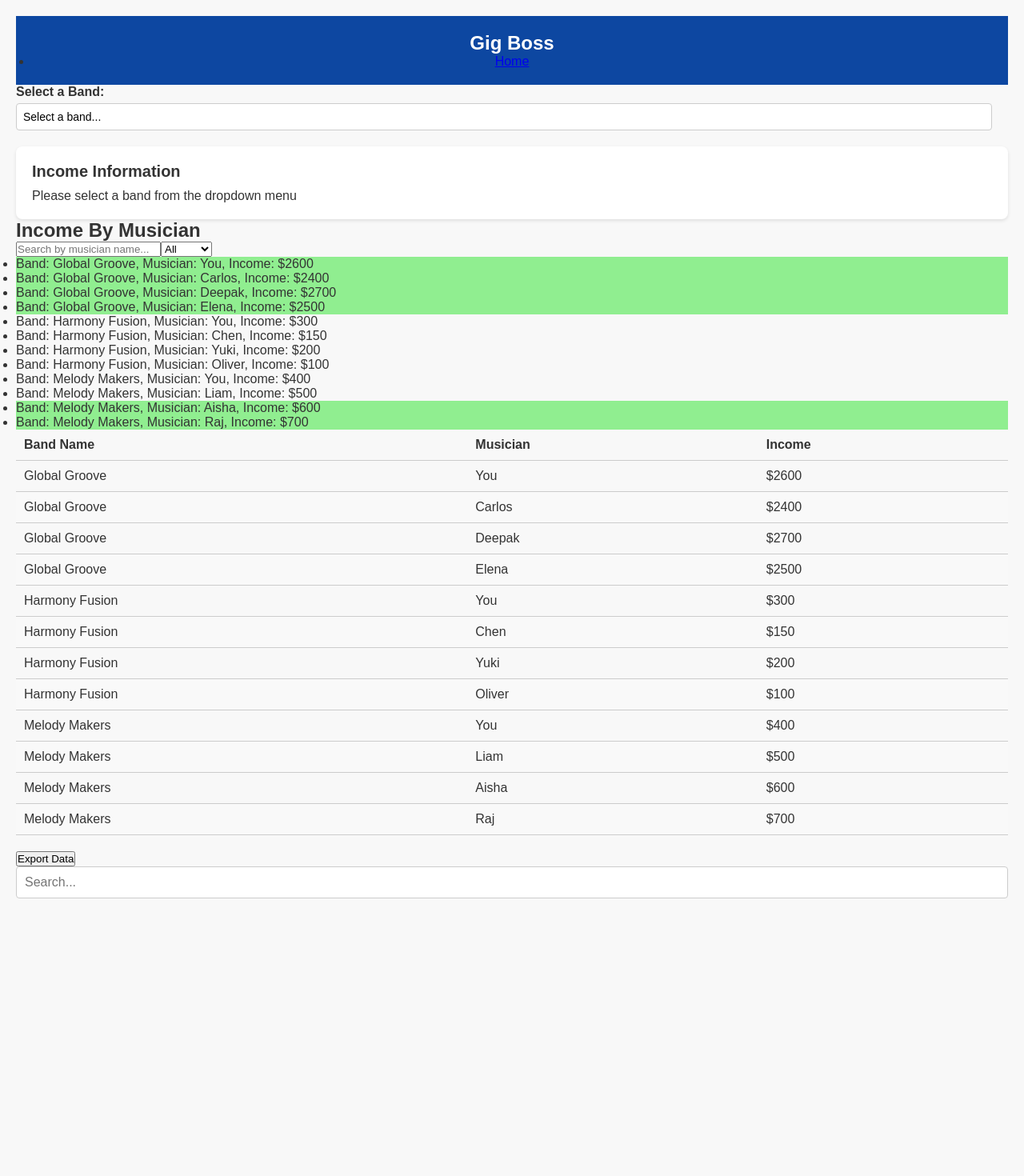
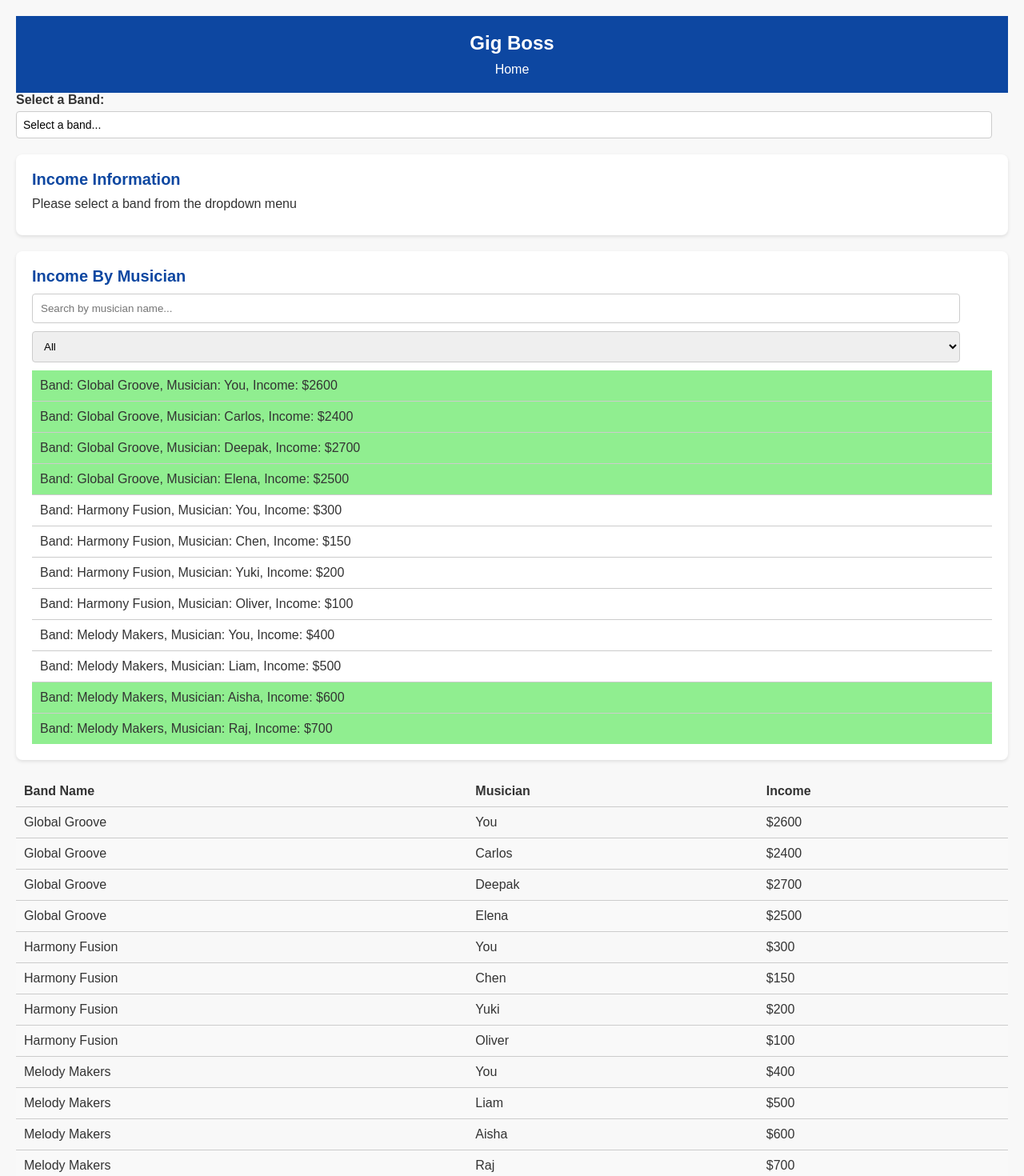
Before and after one commit to KarrarQ/gig-boss-interview, a React (Create React App) app: page / in a window 1280 px wide. Shown: the top 1470 px of the page at 80% size. Before the commit the page ends 1163 px from the top, so only its background shows below. Built offline with nearby package versions, Linux system fonts and the light colour scheme.

Commit message:
Added css styling to all components

```diff
--- a/src/components/ExportDataButton/ExportDataButton.css
+++ b/src/components/ExportDataButton/ExportDataButton.css
@@ -0,0 +1,18 @@
+  .export-data-button {
+    text-align: center;
+  }
+
+  .export-data-button button {
+    padding: 10px 20px;
+    font-size: 16px;
+    border: none;
+    border-radius: 4px;
+    background-color: #0d47a1;
+    color: #fff;
+    cursor: pointer;
+    transition: background-color 0.3s ease;
+  }
+
+  .export-data-button button:hover {
+    background-color: #1565c0;
+  }
--- a/src/components/ExportDataButton/ExportDataButton.js
+++ b/src/components/ExportDataButton/ExportDataButton.js
@@ -1,4 +1,5 @@
 import React from 'react';
+import './ExportDataButton.css';
 
 function ExportDataButton({ onClick }) {
   const handleClick = () => {
--- a/src/components/Header/Header.css
+++ b/src/components/Header/Header.css
@@ -0,0 +1,35 @@
+.header {
+    background-color: #0d47a1;
+    color: #fff;
+    padding: 20px;
+    text-align: center;
+  }
+
+  .header h1 {
+    font-size: 24px;
+    margin-bottom: 10px;
+  }
+
+  .header nav ul {
+    list-style: none;
+  }
+
+  .header nav ul li {
+    display: inline-block;
+    margin-right: 20px;
+  }
+
+  .header nav ul li:last-child {
+    margin-right: 0;
+  }
+
+  .header nav ul li a {
+    color: #fff;
+    text-decoration: none;
+    font-size: 16px;
+    transition: color 0.3s ease;
+  }
+
+  .header nav ul li a:hover {
+    color: #ccc;
+  }
--- a/src/components/Header/Header.js
+++ b/src/components/Header/Header.js
@@ -1,4 +1,5 @@
 import React from 'react';
+import './Header.css';
 
 function Header() {
   return (
--- a/src/components/IncomeByMusician/IncomeByMusician.css
+++ b/src/components/IncomeByMusician/IncomeByMusician.css
@@ -0,0 +1,46 @@
+.income-by-musician {
+    background-color: #fff;
+    border-radius: 8px;
+    box-shadow: 0 2px 4px rgba(0, 0, 0, 0.1);
+    padding: 20px;
+    margin-bottom: 20px;
+  }
+
+  .income-by-musician h2 {
+    font-size: 20px;
+    margin-bottom: 10px;
+    color: #0d47a1;
+  }
+
+  .income-by-musician input[type="text"],
+  .income-by-musician select {
+    width: calc(100% - 40px);
+    padding: 10px;
+    margin-bottom: 10px;
+    border: 1px solid #ccc;
+    border-radius: 4px;
+  }
+
+  .income-by-musician ul {
+    padding: 0;
+    list-style: none;
+  }
+
+  .income-by-musician li {
+    padding: 10px;
+    border-bottom: 1px solid #ccc;
+    display: flex;
+    justify-content: space-between;
+  }
+
+  .income-by-musician li:last-child {
+    border-bottom: none;
+  }
+
+  .income-by-musician li:hover {
+    background-color: #f9f9f9;
+  }
+
+  .income-by-musician li.income-over-600 {
+    background-color: lightgreen;
+  }
--- a/src/components/IncomeByMusician/IncomeByMusician.js
+++ b/src/components/IncomeByMusician/IncomeByMusician.js
@@ -1,4 +1,5 @@
 import React, { useState } from 'react';
+import './IncomeByMusician.css';
 
 function IncomeByMusician() {
   const [searchQuery, setSearchQuery] = useState('');
--- /dev/null
+++ b/src/components/RenderArea/RenderArea.css
@@ -0,0 +1,41 @@
+.render-area {
+    background-color: #fff;
+    border-radius: 8px;
+    box-shadow: 0 2px 4px rgba(0, 0, 0, 0.1);
+    padding: 20px;
+    margin-bottom: 20px;
+  }
+
+  .render-area h2 {
+    font-size: 20px;
+    margin-bottom: 10px;
+    color: #0d47a1;
+  }
+
+  .render-area p {
+    font-size: 16px;
+    margin-bottom: 10px;
+  }
+
+  .render-area ul {
+    padding: 0;
+    list-style: none;
+  }
+
+  .render-area ul li {
+    padding: 10px;
+    border-bottom: 1px solid #ccc;
+  }
+
+  .render-area ul li:last-child {
+    border-bottom: none;
+  }
+
+  .render-area ul li:hover {
+    background-color: #f9f9f9;
+  }
+
+  .render-area ul li p {
+    font-size: 14px;
+    margin: 0;
+  }
--- a/src/components/RenderArea/RenderArea.js
+++ b/src/components/RenderArea/RenderArea.js
@@ -1,4 +1,5 @@
 import React, { useState, useEffect } from 'react';
+import './RenderArea.css'
 
 function RenderArea({ selectedBand, bandsData }) {
   const [bandIncome, setBandIncome] = useState(null); // State to store band income
--- a/src/components/Searchinput/Searchinput.css
+++ b/src/components/Searchinput/Searchinput.css
@@ -0,0 +1,20 @@
+.search-input {
+    margin-bottom: 20px;
+  }
+
+  .search-input input[type="text"] {
+    width: calc(100% - 20px);
+    padding: 10px;
+    border: 1px solid #ccc;
+    border-radius: 4px;
+    font-size: 16px;
+  }
+
+  .search-input input[type="text"]::placeholder {
+    color: #aaa;
+  }
+
+  .search-input input[type="text"]:focus {
+    outline: none;
+    border-color: #0d47a1; /* Adjust color to match Gig Boss website */
+  }
--- a/src/components/Searchinput/Searchinput.js
+++ b/src/components/Searchinput/Searchinput.js
@@ -1,4 +1,5 @@
 import React from 'react';
+import './Searchinput.css';
 
 function SearchInput({ value, onChange }) {
   const handleInputChange = (event) => {
```
Also changed, not shown: src/components/RenderArea/ReadnerArea.css (deleted).
